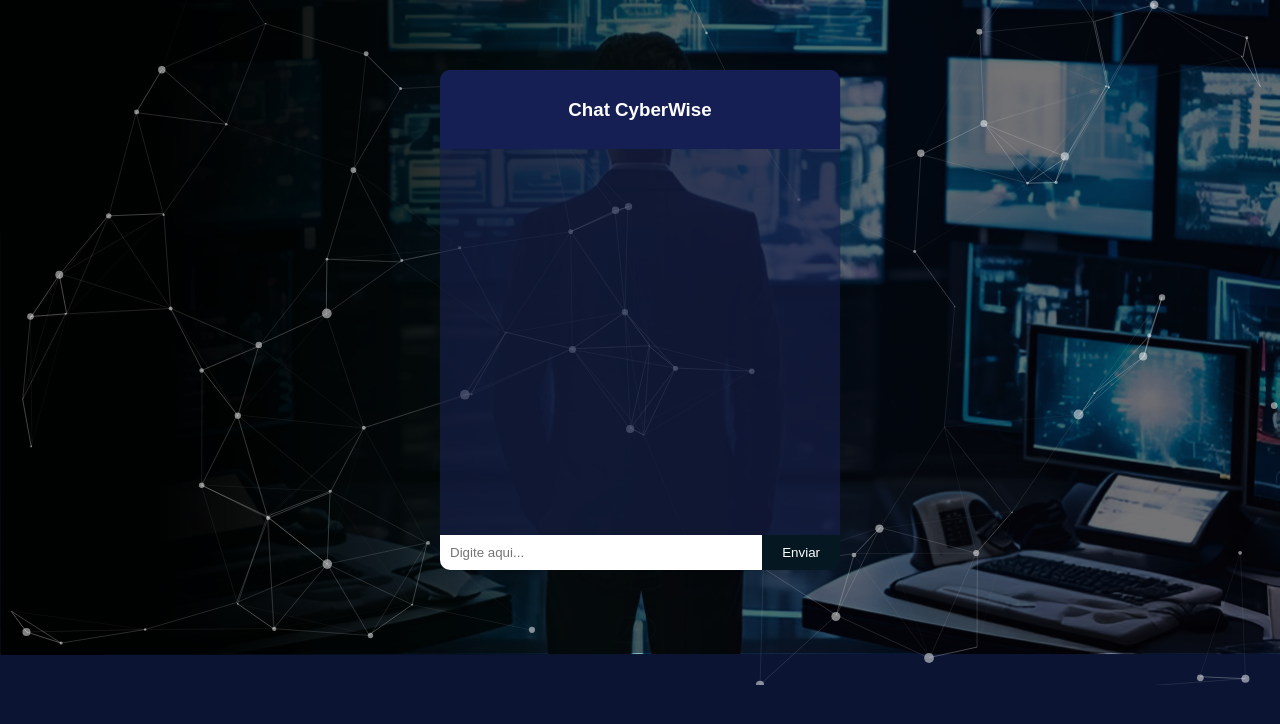
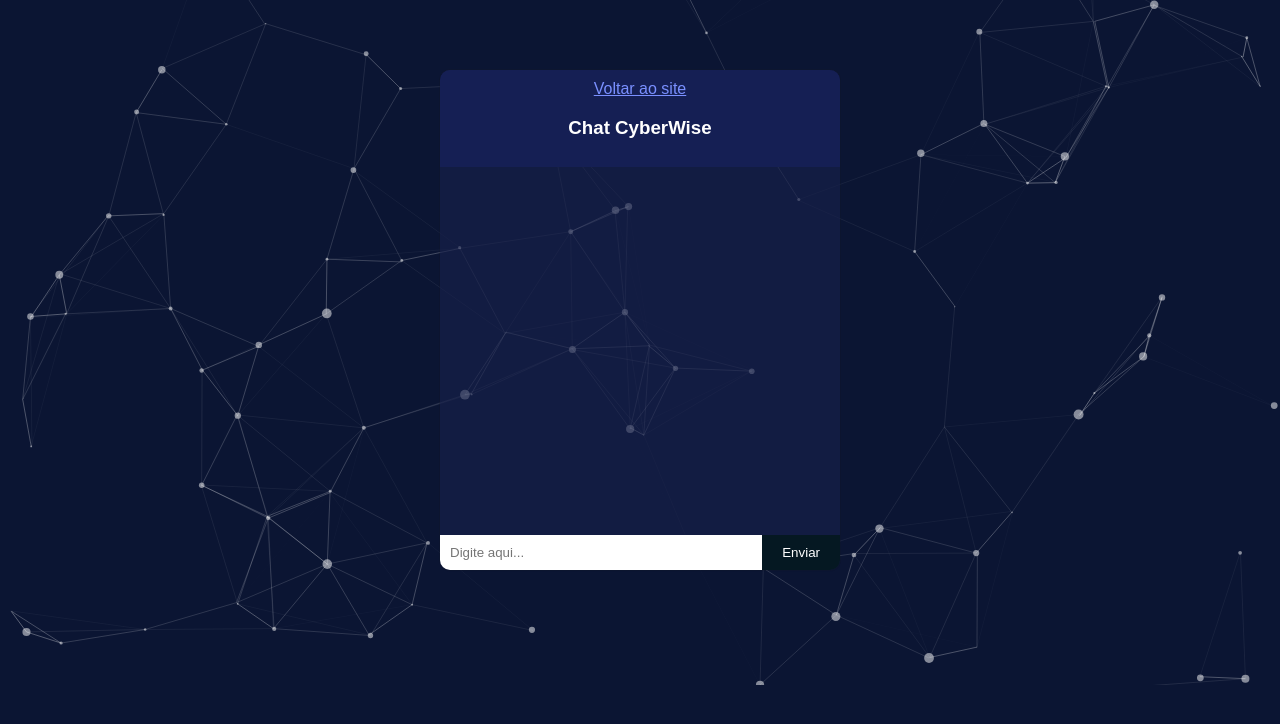
Before and after one commit to Cyber-Wise/cyberwise, a Flask app: template my_chatbot/templates/index.html in a window 1280 px wide. Shown: the top 724 px of the page. Run offline with Flask 3, Linux system fonts and the light colour scheme; the template is opened without the code that fills it, so the values that code supplies are empty.

Commit message:
link do chat no site

```diff
--- a/Web/public/usuario/dashGeral.html
+++ b/Web/public/usuario/dashGeral.html
@@ -46,7 +46,7 @@
                 <button id="botao-enviar">Enviar</button>
             </div>
         </div>
-        <button onclick="abrirChat()" class="btnChat"><img src="../assets/icons8-chatbot-30.png" alt=""></button>
+        <button class="btnChat"><img src="../assets/icons8-chatbot-30.png" alt=""> <a href="127.0.0.1:5000"></a></button>
         <p class="descricaoHrAtualizacao">Dados sendo atualizados de 5 em 5 segundos</p>
 
         <div class="notification">
--- a/Web/public/usuario/dashboard.html
+++ b/Web/public/usuario/dashboard.html
@@ -69,7 +69,7 @@
       </div>
     </div>
     <div class="conteudo">
-  <button style="top: 77%;" onclick="abrirChat()" class="btnChat"><img class="imgRobo" src="../assets/icons8-chatbot-30.png" alt=""></button>
+  <button style="top: 77%;" onclick="abrirChat()" class="btnChat"><img class="imgRobo" src="../assets/icons8-chatbot-30.png" alt=""><a href="127.0.0.1:5000"></a></button>
 
         <div class="listaEgraficos">
             <div class="graficos">
--- a/my_chatbot/static/styles.css
+++ b/my_chatbot/static/styles.css
@@ -8,7 +8,14 @@ body.show-chatbot {
     font-family: Arial, sans-serif;
     z-index: -100;
 }
-
+.linkSite {
+    z-index: 100000;
+    color: #7a90ff;
+}
+.imgLogo {
+    z-index: -10000;
+    width: 50px;
+}
 .chatbot {
     width: 400px;
     height: 500px;
--- a/my_chatbot/templates/index.html
+++ b/my_chatbot/templates/index.html
@@ -10,6 +10,8 @@
 <body id="particles-js" class="show-chatbot">
     <div class="chatbot">
         <header>
+  <a class="linkSite" href="http://34.197.164.143/">Voltar ao site</a>
+
             <h3>Chat CyberWise</h3>
         </header>
         <ul class="chatbox">
@@ -116,7 +118,7 @@ canvas{
   width: 100%;
   height: 100%;
   background-color: #0b1533;
-  background-image: url(../bannerEscuro.png);
+
   background-size: cover;
   background-position: 50% 50%;
   background-repeat: no-repeat;
```
Also changed, not shown: my_chatbot/logoCWbranca.png (added).
